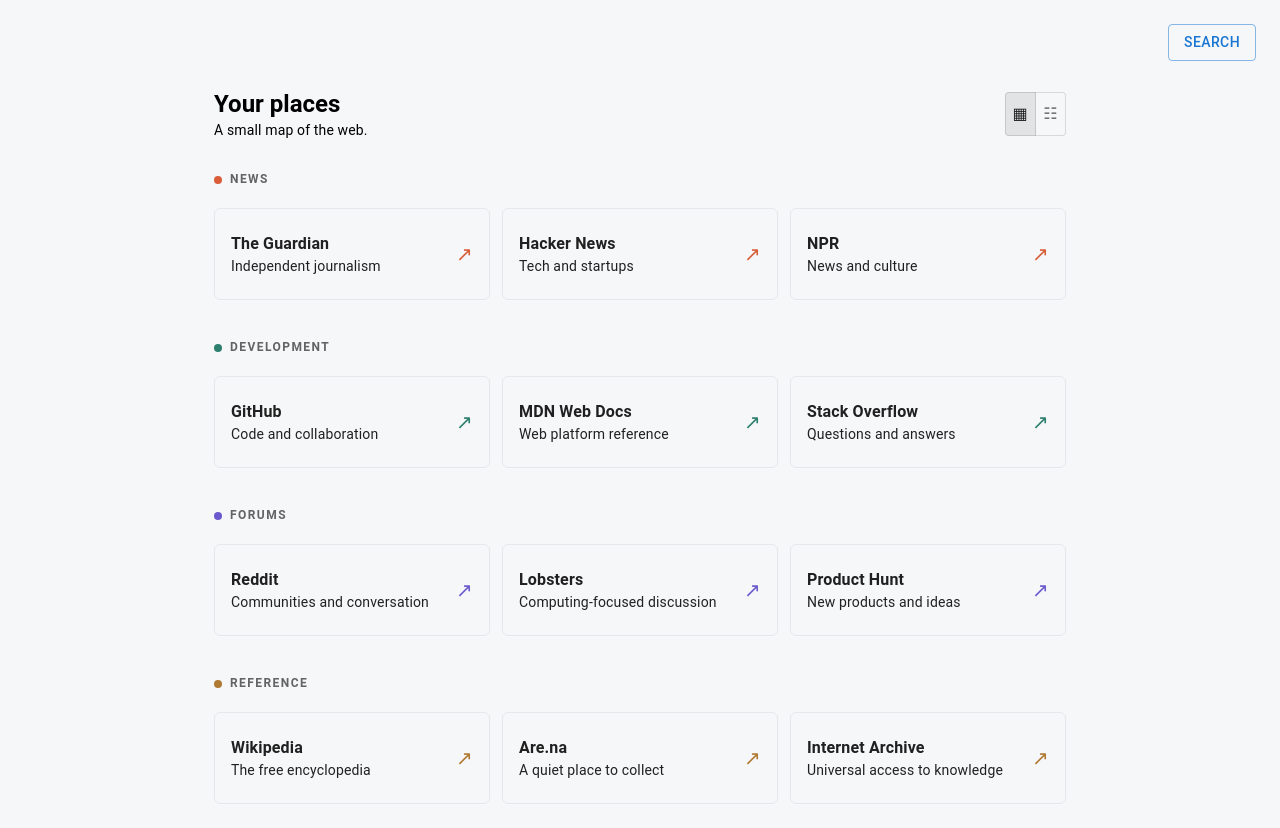
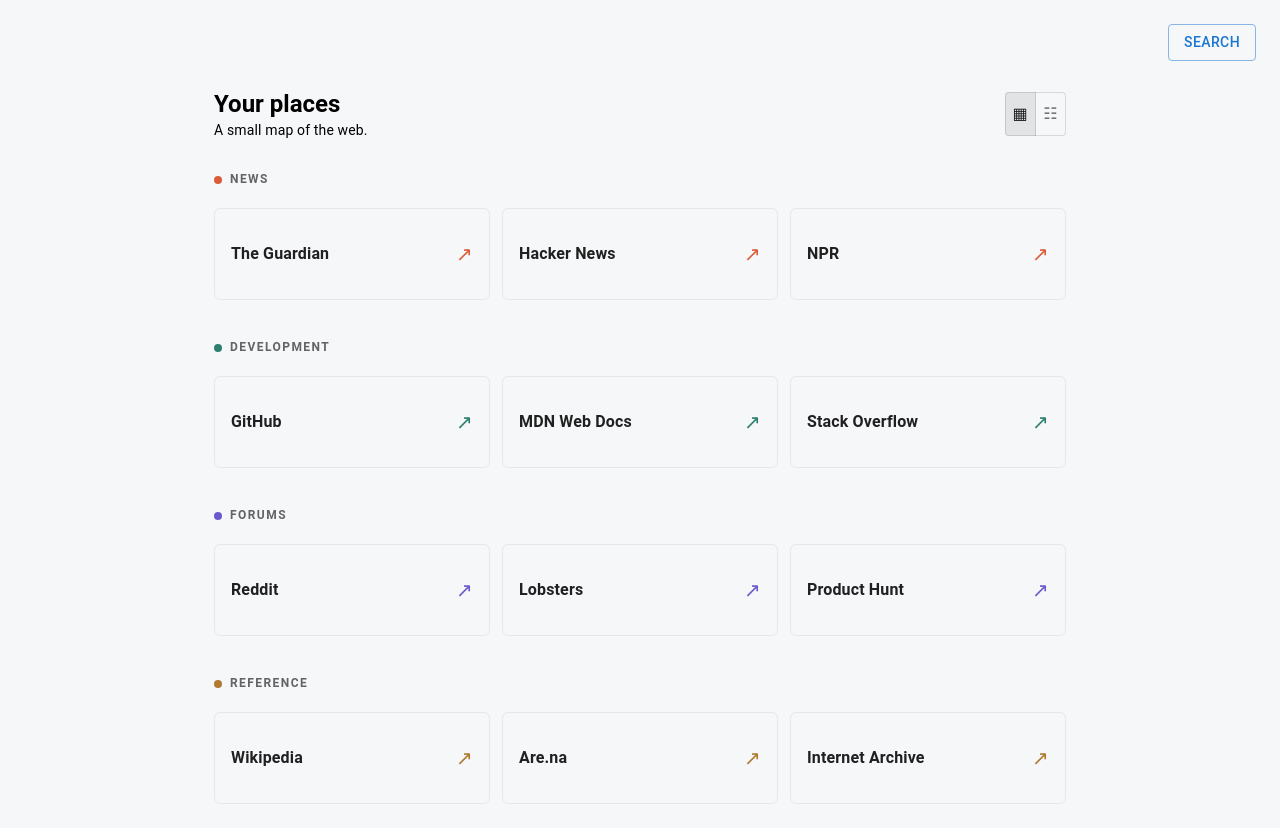
Before and after one commit to Parryword/home-page, a Next.js app: page / in a window 1280 px wide. Both pictures are taken after a click on the button "BOOKMARKS". Built offline with nearby package versions, Linux system fonts and the light colour scheme.

Commit message:
update bookmarks.tsx

```diff
--- a/src/app/components/bookmarks.tsx
+++ b/src/app/components/bookmarks.tsx
@@ -3,7 +3,6 @@
 import { useState } from "react";
 import {
 	Box,
-	IconButton,
 	Link,
 	Stack,
 	ToggleButton,
@@ -13,7 +12,6 @@
 
 type Bookmark = {
 	name: string;
-	description: string;
 	url: string;
 };
 
@@ -28,36 +26,36 @@
 		name: "News",
 		accent: "#d95d39",
 		items: [
-			{ name: "The Guardian", description: "Independent journalism", url: "https://www.theguardian.com" },
-			{ name: "Hacker News", description: "Tech and startups", url: "https://news.ycombinator.com" },
-			{ name: "NPR", description: "News and culture", url: "https://www.npr.org" },
+			{ name: "The Guardian", url: "https://www.theguardian.com" },
+			{ name: "Hacker News", url: "https://news.ycombinator.com" },
+			{ name: "NPR", url: "https://www.npr.org" },
 		],
 	},
 	{
 		name: "Development",
 		accent: "#2d7f6e",
 		items: [
-			{ name: "GitHub", description: "Code and collaboration", url: "https://github.com" },
-			{ name: "MDN Web Docs", description: "Web platform reference", url: "https://developer.mozilla.org" },
-			{ name: "Stack Overflow", description: "Questions and answers", url: "https://stackoverflow.com" },
+			{ name: "GitHub", url: "https://github.com" },
+			{ name: "MDN Web Docs", url: "https://developer.mozilla.org" },
+			{ name: "Stack Overflow", url: "https://stackoverflow.com" },
 		],
 	},
 	{
 		name: "Forums",
 		accent: "#6a5acd",
 		items: [
-			{ name: "Reddit", description: "Communities and conversation", url: "https://www.reddit.com" },
-			{ name: "Lobsters", description: "Computing-focused discussion", url: "https://lobste.rs" },
-			{ name: "Product Hunt", description: "New products and ideas", url: "https://www.producthunt.com" },
+			{ name: "Reddit", url: "https://www.reddit.com" },
+			{ name: "Lobsters", url: "https://lobste.rs" },
+			{ name: "Product Hunt", url: "https://www.producthunt.com" },
 		],
 	},
 	{
 		name: "Reference",
 		accent: "#b07a32",
 		items: [
-			{ name: "Wikipedia", description: "The free encyclopedia", url: "https://wikipedia.org" },
-			{ name: "Are.na", description: "A quiet place to collect", url: "https://www.are.na" },
-			{ name: "Internet Archive", description: "Universal access to knowledge", url: "https://archive.org" },
+			{ name: "Wikipedia", url: "https://wikipedia.org" },
+			{ name: "Are.na", url: "https://www.are.na" },
+			{ name: "Internet Archive", url: "https://archive.org" },
 		],
 	},
 ];
@@ -123,7 +121,6 @@
 								>
 									<Box>
 										<Typography sx={{ fontWeight: 650 }}>{bookmark.name}</Typography>
-										<Typography color="text.secondary" variant="body2">{bookmark.description}</Typography>
 									</Box>
 									<Typography aria-hidden="true" sx={{ color: group.accent, fontSize: "1.25rem" }}>↗</Typography>
 								</Link>
```
